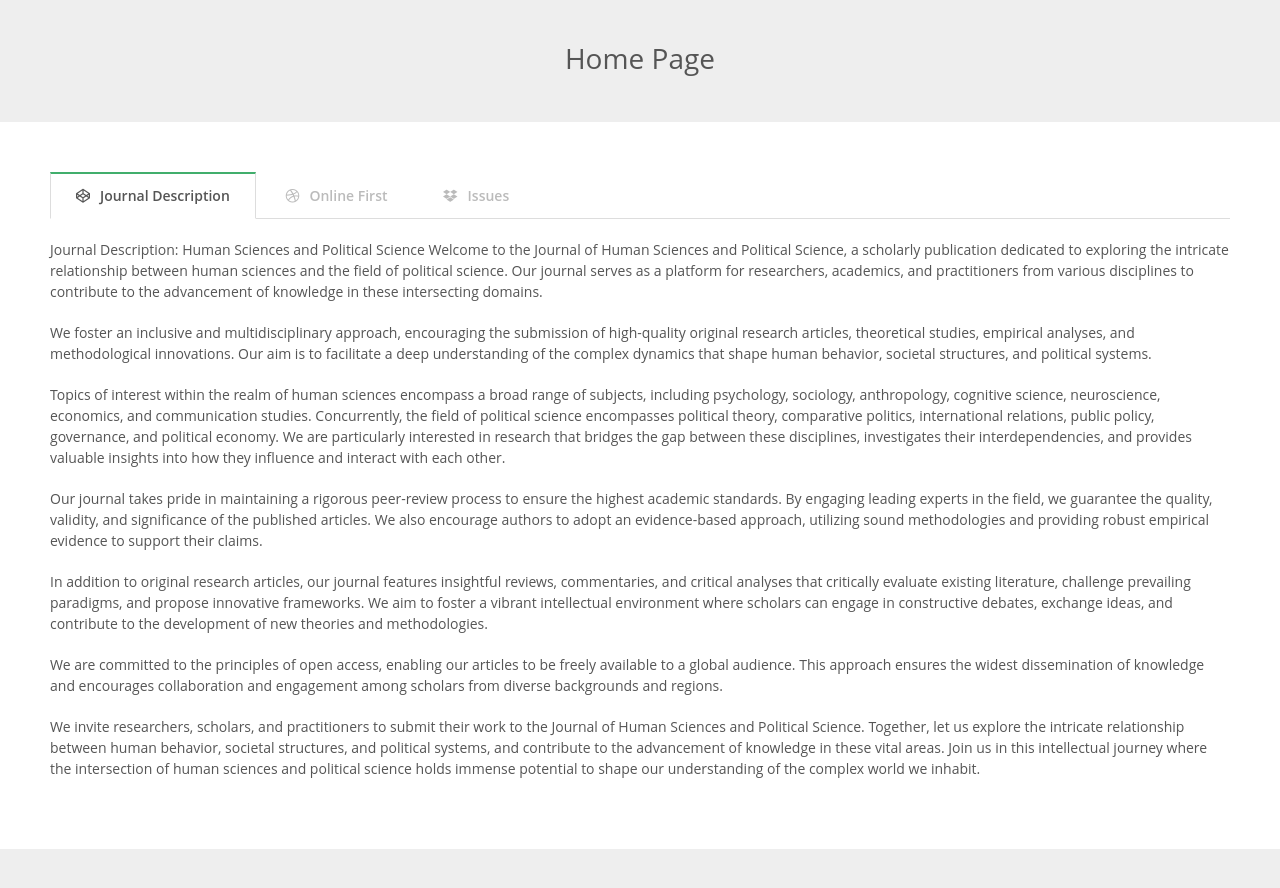
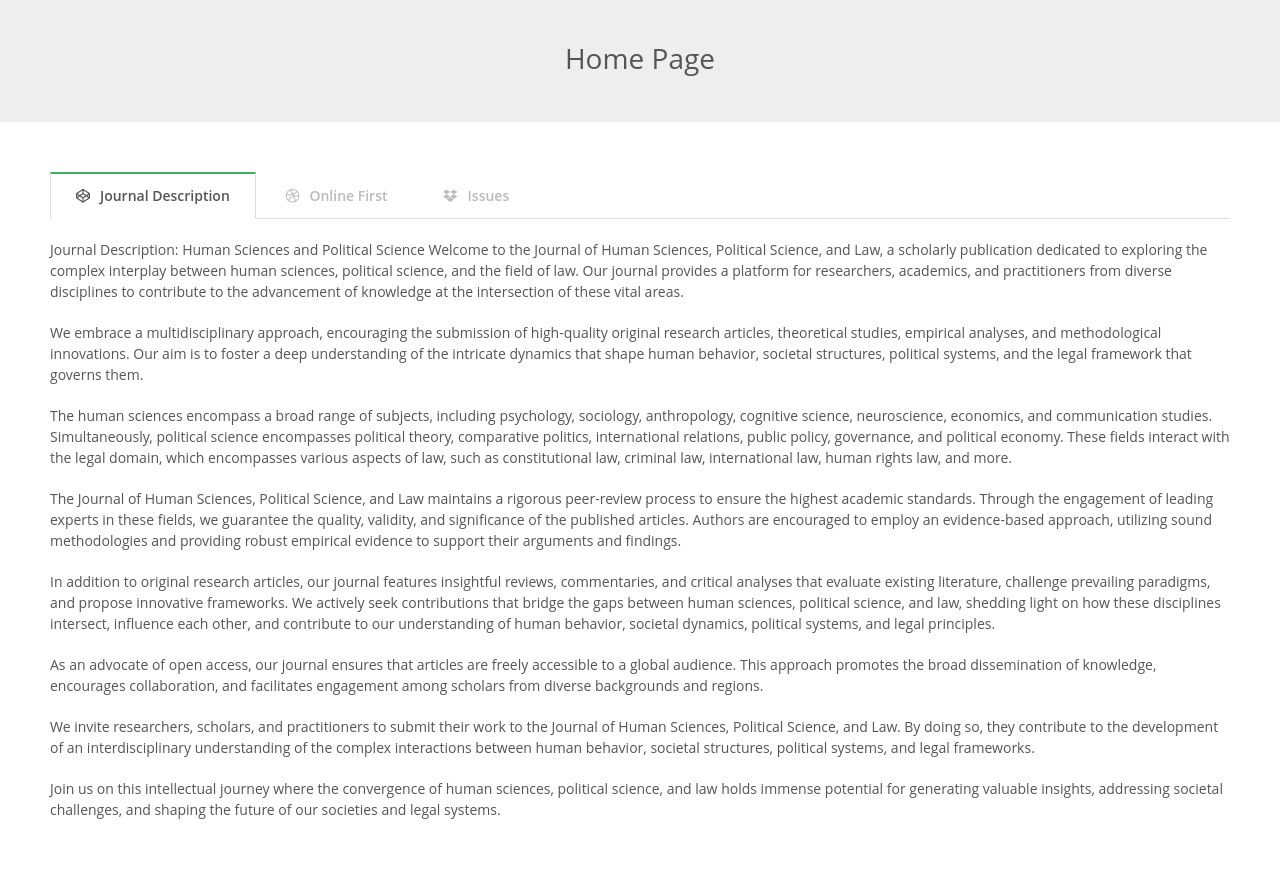
Before and after one commit to TheLastDreamProduction/al-mustaqbal-Journal, a plain HTML site: page index.html in a window 1280 px wide. Shown: the part 86-974 px from the top of the page. Before the commit the page ends 935 px from the top, so only its background shows below. Drawn offline with Linux system fonts and the light colour scheme.

Commit message:
Update index.html

```diff
--- a/index.html
+++ b/index.html
@@ -42,44 +42,28 @@
             <p>
                 Journal Description: Human Sciences and Political Science
 
-                Welcome to the Journal of Human Sciences and Political Science, a scholarly publication dedicated to exploring the
-                 intricate relationship between human sciences and the field of political science. Our journal serves as a platform for
-                  researchers, academics, and practitioners from various disciplines to contribute to the advancement of knowledge in these intersecting domains.
+                Welcome to the Journal of Human Sciences, Political Science, and Law, a scholarly publication dedicated to exploring the complex interplay between human sciences, political science, and the field of law. Our journal provides a platform for researchers, academics, and practitioners from diverse disciplines to contribute to the advancement of knowledge at the intersection of these vital areas.
             </p>
             <p>
-                We foster an inclusive and multidisciplinary approach, encouraging the submission of high-quality original research articles,
-                 theoretical studies, empirical analyses, and methodological innovations. Our aim is to facilitate a deep understanding of the
-                 complex dynamics that shape human behavior, societal structures, and political systems.
+                We embrace a multidisciplinary approach, encouraging the submission of high-quality original research articles, theoretical studies, empirical analyses, and methodological innovations. Our aim is to foster a deep understanding of the intricate dynamics that shape human behavior, societal structures, political systems, and the legal framework that governs them.
             </p>
             <p>
-                Topics of interest within the realm of human sciences encompass a broad range of subjects,
-                 including psychology, sociology, anthropology, cognitive science, neuroscience, economics, and communication
-                  studies. Concurrently, the field of political science encompasses political theory, comparative politics,
-                   international relations, public policy, governance, and political economy. We are particularly interested in research
-                    that bridges the gap between these disciplines, investigates their interdependencies, and provides valuable insights
-                    into how they influence and interact with each other.
+                The human sciences encompass a broad range of subjects, including psychology, sociology, anthropology, cognitive science, neuroscience, economics, and communication studies. Simultaneously, political science encompasses political theory, comparative politics, international relations, public policy, governance, and political economy. These fields interact with the legal domain, which encompasses various aspects of law, such as constitutional law, criminal law, international law, human rights law, and more.
             </p>
             <p>
-                Our journal takes pride in maintaining a rigorous peer-review process to ensure the highest academic standards.
-                By engaging leading experts in the field, we guarantee the quality, validity, and significance of the published articles.
-                 We also encourage authors to adopt an evidence-based approach, utilizing sound methodologies and providing robust empirical
-                  evidence to support their claims.
+                The Journal of Human Sciences, Political Science, and Law maintains a rigorous peer-review process to ensure the highest academic standards. Through the engagement of leading experts in these fields, we guarantee the quality, validity, and significance of the published articles. Authors are encouraged to employ an evidence-based approach, utilizing sound methodologies and providing robust empirical evidence to support their arguments and findings.
             </p>
             <p>
-                In addition to original research articles, our journal features insightful reviews, commentaries,
-                and critical analyses that critically evaluate existing literature, challenge prevailing paradigms, and
-                propose innovative frameworks. We aim to foster a vibrant intellectual environment where scholars can engage in
-                 constructive debates, exchange ideas, and contribute to the development of new theories and methodologies.
+                In addition to original research articles, our journal features insightful reviews, commentaries, and critical analyses that evaluate existing literature, challenge prevailing paradigms, and propose innovative frameworks. We actively seek contributions that bridge the gaps between human sciences, political science, and law, shedding light on how these disciplines intersect, influence each other, and contribute to our understanding of human behavior, societal dynamics, political systems, and legal principles.
             </p>
             <p>
-                We are committed to the principles of open access, enabling our articles to be freely available to a global audience.
-                This approach ensures the widest dissemination of knowledge and encourages collaboration and engagement among scholars
-                from diverse backgrounds and regions.
+                As an advocate of open access, our journal ensures that articles are freely accessible to a global audience. This approach promotes the broad dissemination of knowledge, encourages collaboration, and facilitates engagement among scholars from diverse backgrounds and regions.
             </p>
             <p>
-                We invite researchers, scholars, and practitioners to submit their work to the Journal of Human Sciences and Political Science. Together, let us explore the
-                 intricate relationship between human behavior, societal structures, and political systems, and contribute to the advancement of knowledge in these vital areas.
-                Join us in this intellectual journey where the intersection of human sciences and political science holds immense potential to shape our understanding of the complex world we inhabit.
+                We invite researchers, scholars, and practitioners to submit their work to the Journal of Human Sciences, Political Science, and Law. By doing so, they contribute to the development of an interdisciplinary understanding of the complex interactions between human behavior, societal structures, political systems, and legal frameworks.
+            </p>
+            <p>
+                Join us on this intellectual journey where the convergence of human sciences, political science, and law holds immense potential for generating valuable insights, addressing societal challenges, and shaping the future of our societies and legal systems.
             </p>
         </section>
 
```
